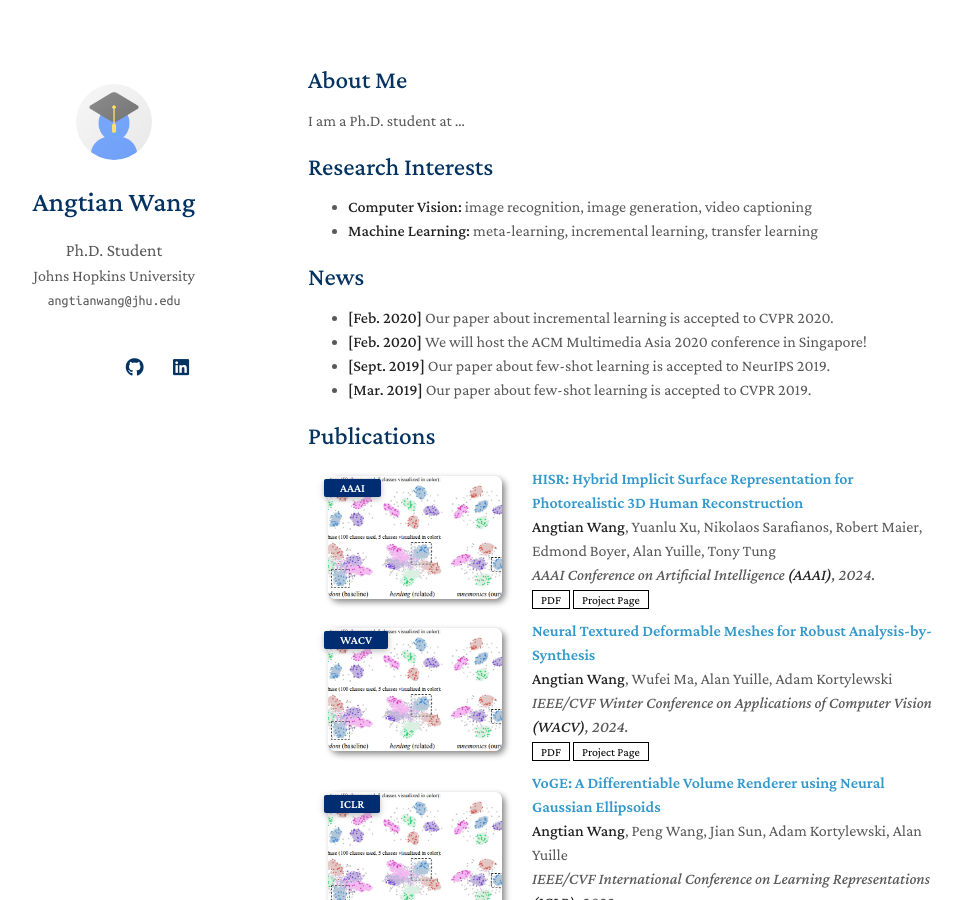
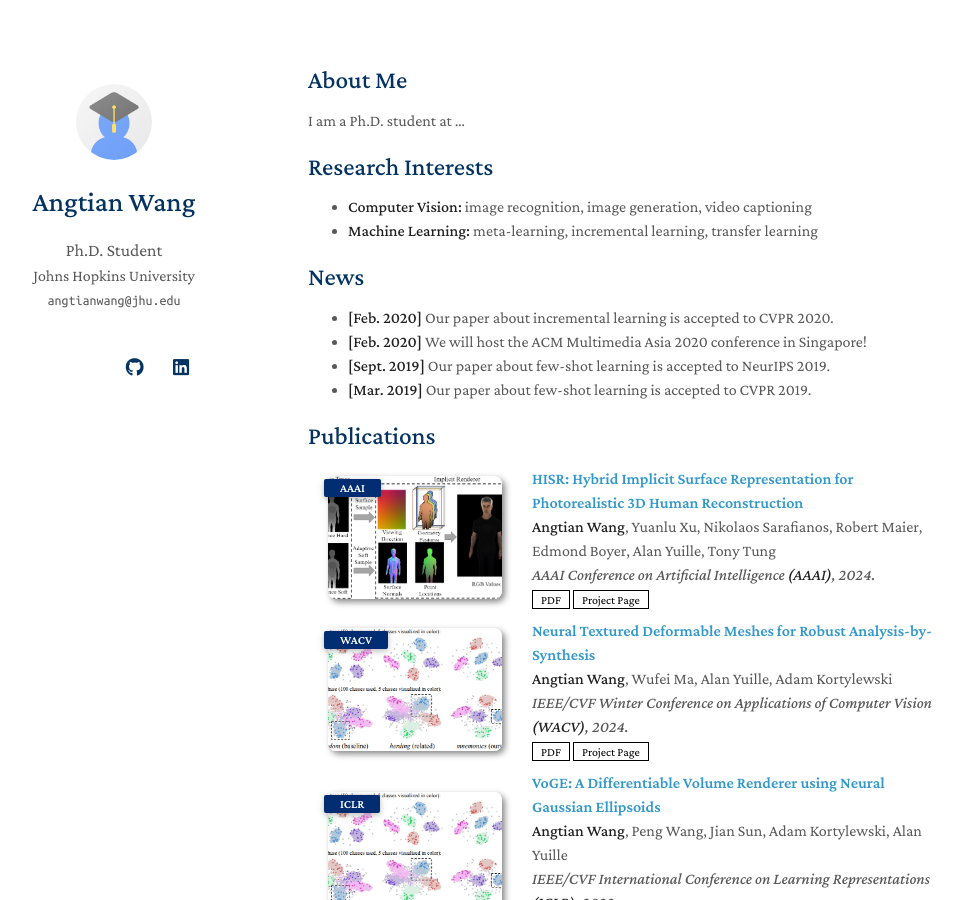
Before and after one commit to angtianwang/angtianwang.github.io, a Jekyll site: the page built from index.md, in a window 1280 px wide and 900 px high. Shown: the whole window, without its empty margins (162-1124 px from the left). Built offline with Jekyll 4.4.1, drawn with Linux system fonts in a browser that asks for light colours; nearby versions of some CDN libraries; a style sheet for code colours, icons or effects is not loaded; our own code applies the rules of GitHub Pages for plain Markdown files.

Commit message:
Update publications.md

```diff
--- a/_includes/publications.md
+++ b/_includes/publications.md
@@ -8,7 +8,7 @@
 <div class="pub-row">
 
   <div class="col-sm-3 abbr" style="position: relative;padding-right: 15px;padding-left: 15px;">
-    <img src="assets/img/teaser_example.png" class="teaser img-fluid z-depth-1">
+    <img src="assets/img/hisr.png" class="teaser img-fluid z-depth-1">
     <abbr class="badge">AAAI</abbr>
   </div>
 
```
